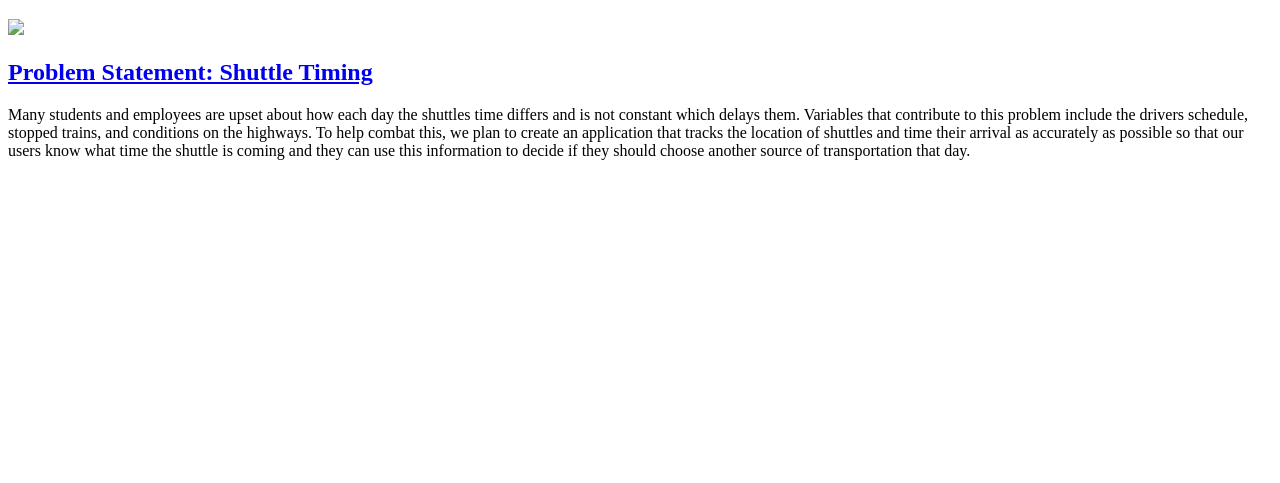
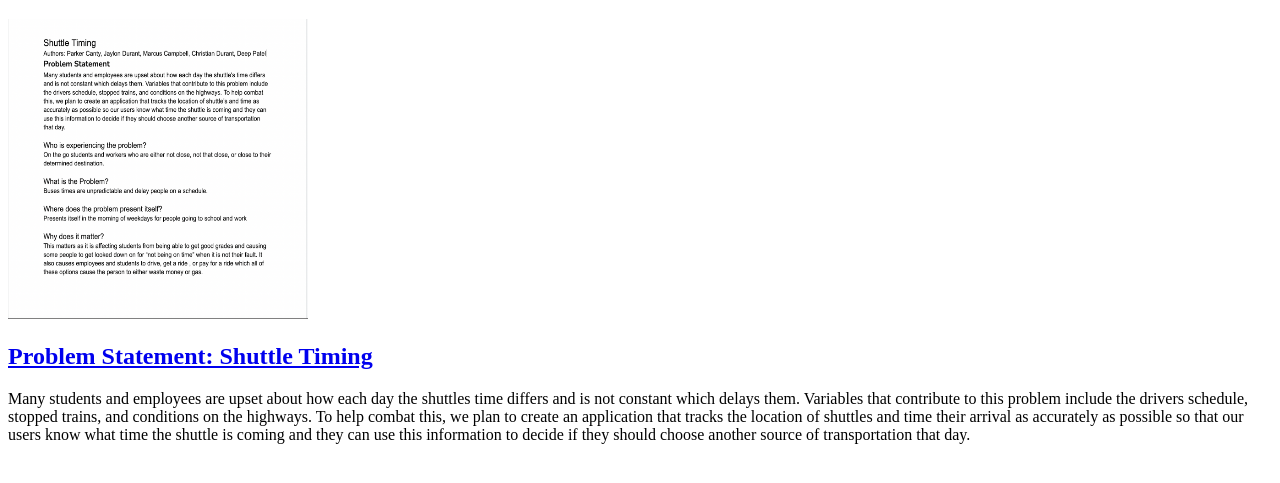
Before and after one commit to PCanty03/PCanty03.github.io, a plain HTML site: page index.html in a window 1280 px wide. Shown: the part 61-544 px from the top of the page. Drawn offline with Linux system fonts and the light colour scheme.

Commit message:
Add files via upload

```diff
--- a/index.html
+++ b/index.html
@@ -6,7 +6,7 @@
             <h1>Parker Canty's CSCE 190 Site</h1>
 
             <section class="assignment"><a></a>
-                <a href="Files/Problem Statement.pdf"><img src="Images/Shuttle Timing PS.png"></a>
+                <a href="Files/Problem Statement.pdf"><img src="Images/Shuttle Timing PSV3.png" width="300" height="300"></a>
                 <section class="assignment details">
                     <a href="Files/Problem Statement.pdf"><h2>Problem Statement: Shuttle Timing</h2></a>
                     <p>
```
Also changed, not shown: Images/Shuttle Timing PSV3.png (added).
